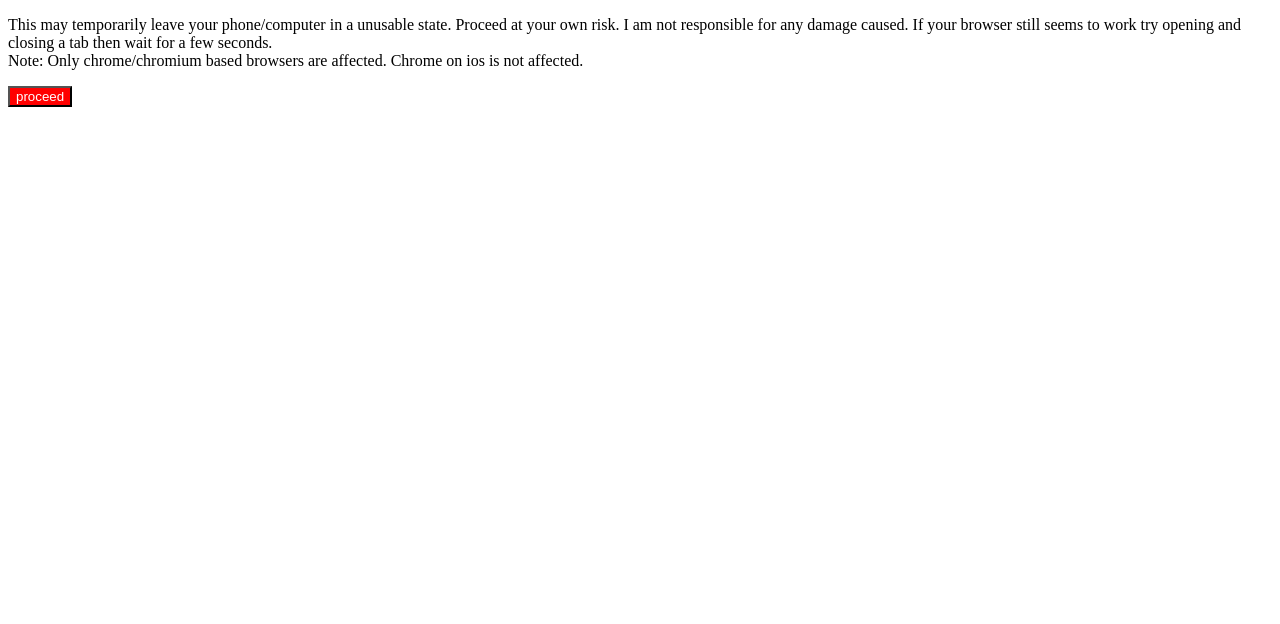
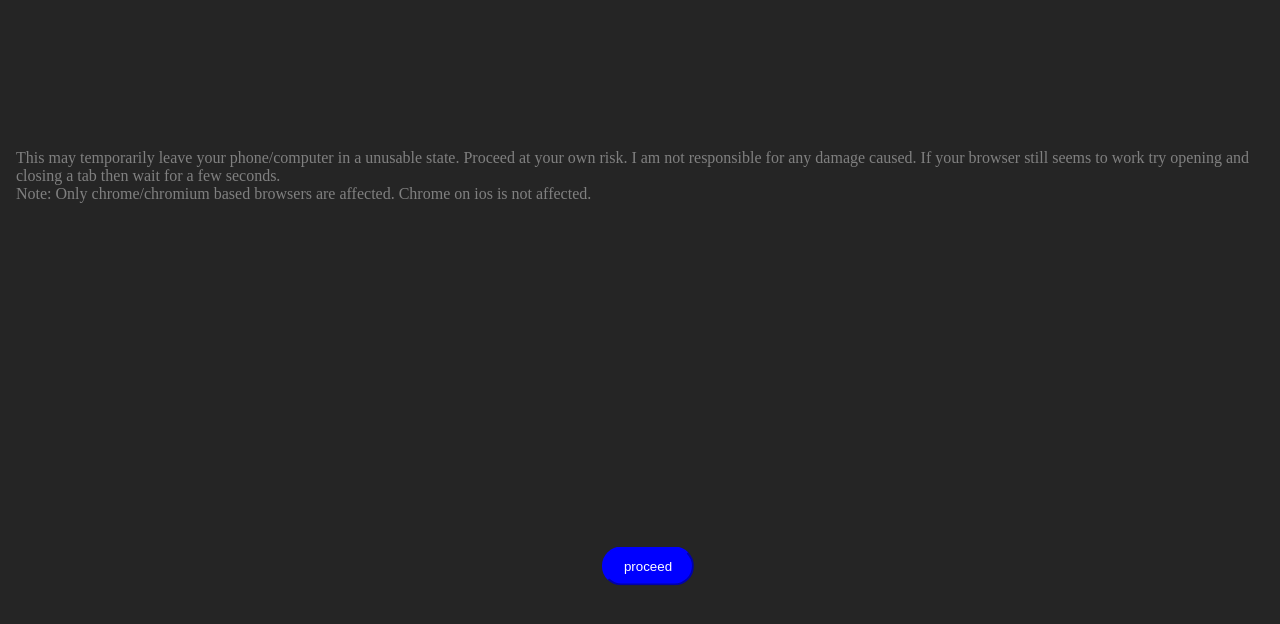
Before and after one commit to SlenPlayz/SlenPlayz.github.io, a plain HTML site: page projects/browser-crash/index.html in a window 1280 px wide. Drawn offline with Linux system fonts and the light colour scheme.

Commit message:
Modified urls to reflect new domain and added styling for crasher

```diff
--- a/projects/browser-crash/index.html
+++ b/projects/browser-crash/index.html
@@ -4,10 +4,11 @@
   <meta charset="UTF-8">
   <meta name="viewport" content="width=device-width, initial-scale=1.0">
   <title>BrowserCrasher</title>
+  <link rel="stylesheet" href="style.css">
 </head>
 <body>
-  <p id="dissappear">This may temporarily leave your phone/computer in a unusable state. Proceed at your own risk. I am not responsible for any damage caused.  If your browser still seems to work try opening and closing a tab then wait for a few seconds. <br> Note: Only chrome/chromium based browsers are affected. Chrome on ios is not affected.</p>
-  <button id="btn" onclick="Crash()" style="background-color:red; color:white;">proceed</button>
+  <p id="disappear">This may temporarily leave your phone/computer in a unusable state. Proceed at your own risk. I am not responsible for any damage caused.  If your browser still seems to work try opening and closing a tab then wait for a few seconds. <br> Note: Only chrome/chromium based browsers are affected. Chrome on ios is not affected.</p>
+  <button id="btn" onclick="Crash()">proceed</button>
   <script src="script.js"></script>
 </body>
 </html>
--- a/projects/browser-crash/script.js
+++ b/projects/browser-crash/script.js
@@ -1,5 +1,5 @@
 function Crash(){
-  document.getElementById("dissappear").innerHTML = "Crashed";
+  document.getElementById("disappear").innerHTML = "Crashed";
   let crashVar = 0;
   while(crashVar < 100) {
     console.log("successfully crashed");
--- /dev/null
+++ b/projects/browser-crash/style.css
@@ -0,0 +1,24 @@
+html, body{
+  background-color: #252525;
+}
+#disappear{
+  color: gray;
+  position: relative;
+  top: 20vh;
+  left: 50vw;
+  transform: translate(-50%,-50%);
+}
+#btn{
+  position: relative;
+  top: 60vh;
+  left: 50vw;
+  transform: translate(-50%,-50%);
+  background-color: blue;
+  color: white;
+  border-color: blue;
+  padding-left: 20px;
+  padding-right: 20px;
+  padding-top: 10px;
+  padding-bottom: 10px;
+  border-radius: 50px;
+}
```
Also changed, not shown: 404.html (+1 -1 lines), games/index.html (+1 -1 lines), home/index.html (+1 -1 lines), projects/index.html (+1 -1 lines).
